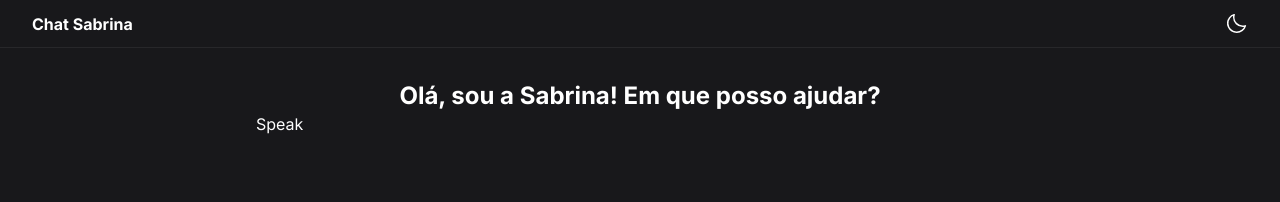
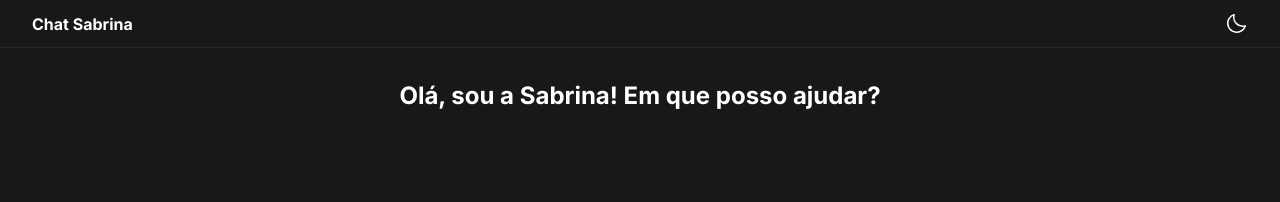
Before and after one commit to FranciscoZhou5/provisional-sabrina-chat, a Next.js app: page / in a window 1280 px wide. Shown: the top 202 px of the page. Built offline with nearby package versions, Linux system fonts and the light colour scheme.

Commit message:
Update index.tsx

```diff
--- a/src/components/Hero/index.tsx
+++ b/src/components/Hero/index.tsx
@@ -12,7 +12,7 @@ function Hero() {
     <section className="max-w-[800px] mx-auto pt-8 px-4">
       <h2 className="font-bold text-2xl text-center">Olá, sou a Sabrina! Em que posso ajudar?</h2>
 
-      <button onClick={() => speakText("Olá, sou a Sabrina! Em que posso ajudar?")}> Speak </button>
+      {/* <button onClick={() => speakText("Olá, sou a Sabrina! Em que posso ajudar?")}> Speak </button> */}
     </section>
   );
 }
```
